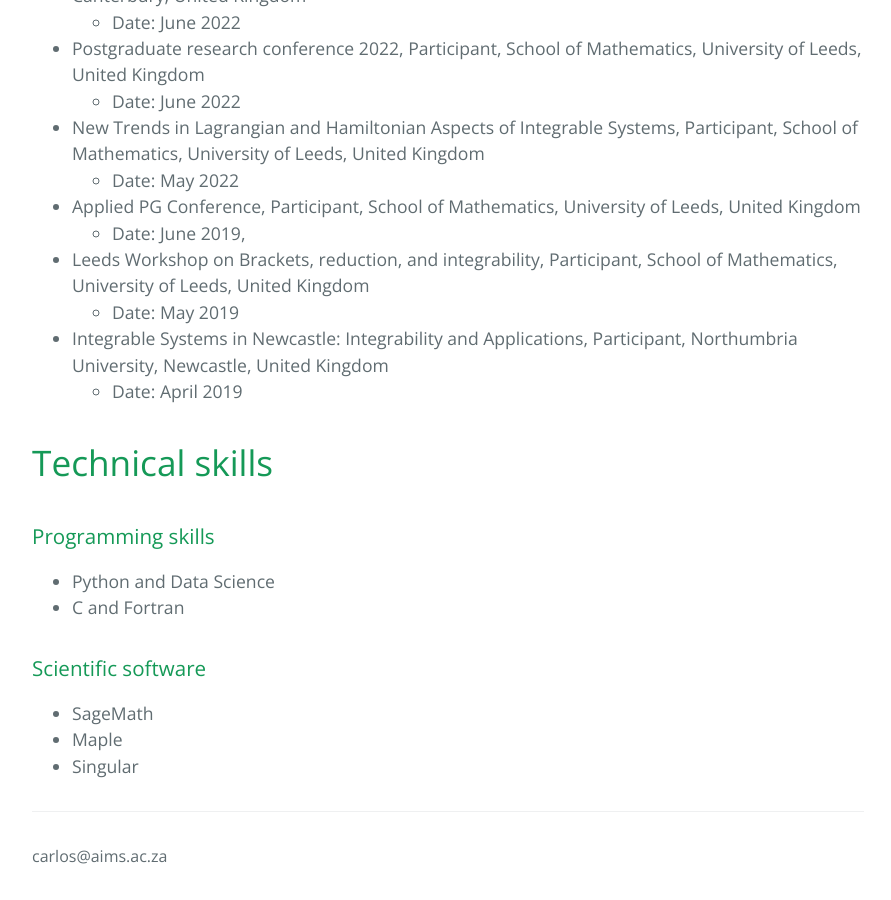
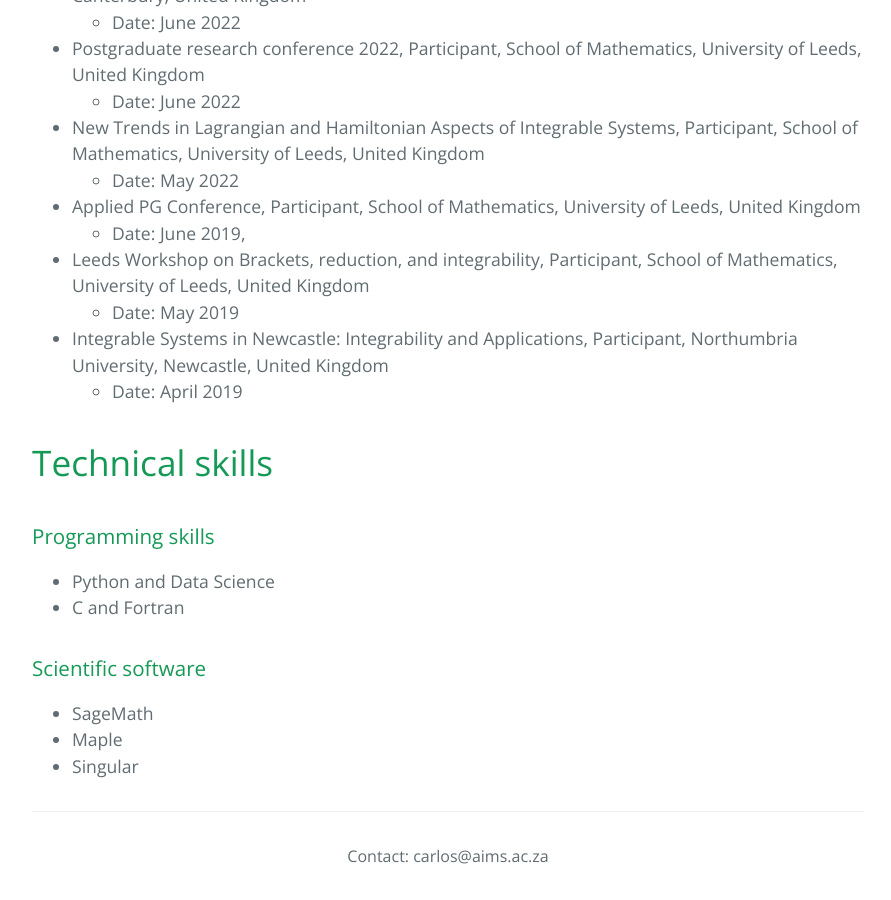
Before and after one commit to carlosdibaya/carlosdibaya.github.io, a Jekyll site: the page built from index.md, in a window 1280 px wide and 900 px high, scrolled down 2816 px. Shown: the whole window, without its empty margins (192-1083 px from the left). Built offline with Jekyll 4.4.1, drawn with Linux system fonts in a browser that asks for light colours.

Commit message:
Update default.html

```diff
--- a/_layouts/default.html
+++ b/_layouts/default.html
@@ -30,7 +30,7 @@
       {{ content }}
 
       <footer class="site-footer">
-        carlos@aims.ac.za
+        <center> Contact: carlos@aims.ac.za </center>
       </footer>
     </main>
   </body>
```
